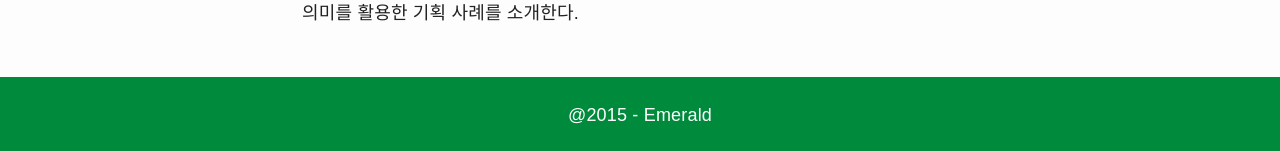
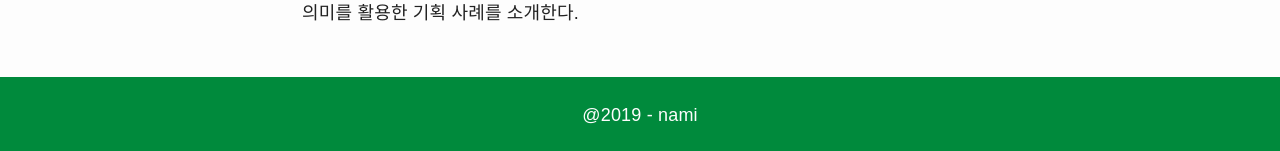
Before and after one commit to Namhyunjung/namimov, a Jekyll site: the page built from index.html, in a window 1280 px wide. Shown: the part 1426-1577 px from the top of the page. Built offline with Jekyll 4.4.1, drawn with Linux system fonts in a browser that asks for light colours; some web fonts are replaced; the list of posts is cut into pages by our own code.

Commit message:
footer수정

```diff
--- a/_includes/footer.html
+++ b/_includes/footer.html
@@ -1 +1 @@
-<footer class="footer"><span>@2015 - Emerald</span></footer>
+<footer class="footer"><span>@2019 - nami</span></footer>
```
